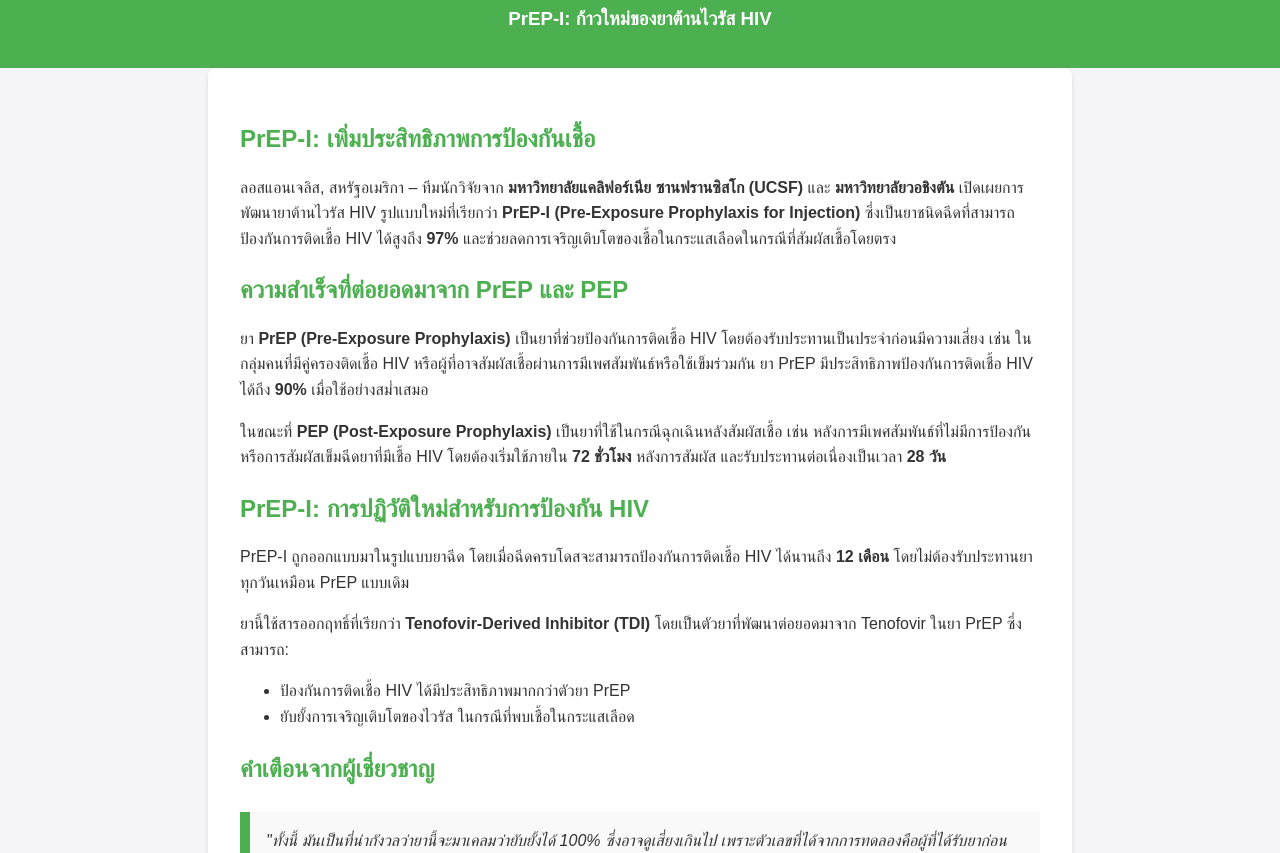
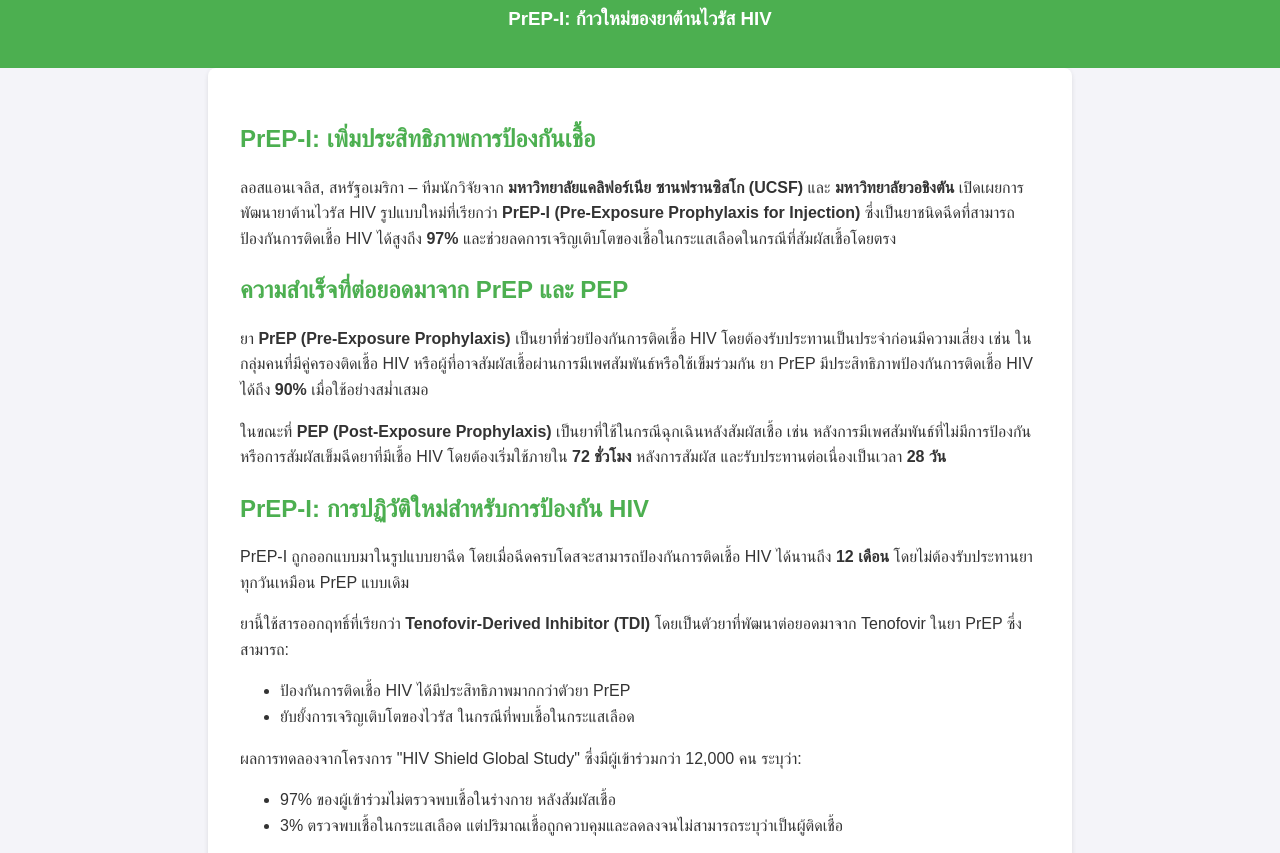
Before and after one commit to Ohmmygod/DC-NewsProject, a plain HTML site: page news4.html in a window 1280 px wide. Shown: the part 77-930 px from the top of the page. Drawn offline with Linux system fonts and the light colour scheme.

Commit message:
Update2 news4.html

```diff
--- a/news4.html
+++ b/news4.html
@@ -87,6 +87,13 @@
             <li>ป้องกันการติดเชื้อ HIV ได้มีประสิทธิภาพมากกว่าตัวยา PrEP</li>
             <li>ยับยั้งการเจริญเติบโตของไวรัส ในกรณีที่พบเชื้อในกระแสเลือด</li>
         </ul>
+        <p>
+            ผลการทดลองจากโครงการ "HIV Shield Global Study" ซึ่งมีผู้เข้าร่วมกว่า 12,000 คน ระบุว่า:
+        </p>
+        <ul>
+            <li>97% ของผู้เข้าร่วมไม่ตรวจพบเชื้อในร่างกาย หลังสัมผัสเชื้อ</li>
+            <li>3% ตรวจพบเชื้อในกระแสเลือด แต่ปริมาณเชื้อถูกควบคุมและลดลงจนไม่สามารถระบุว่าเป็นผู้ติดเชื้อ</li>
+        </ul>
 
         <h2>คำเตือนจากผู้เชี่ยวชาญ</h2>
         <blockquote>
```
